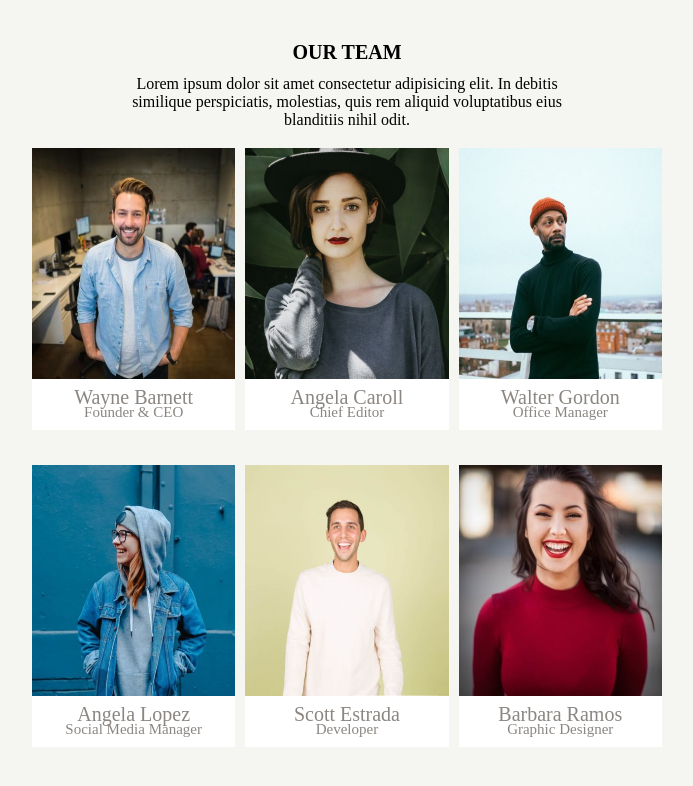
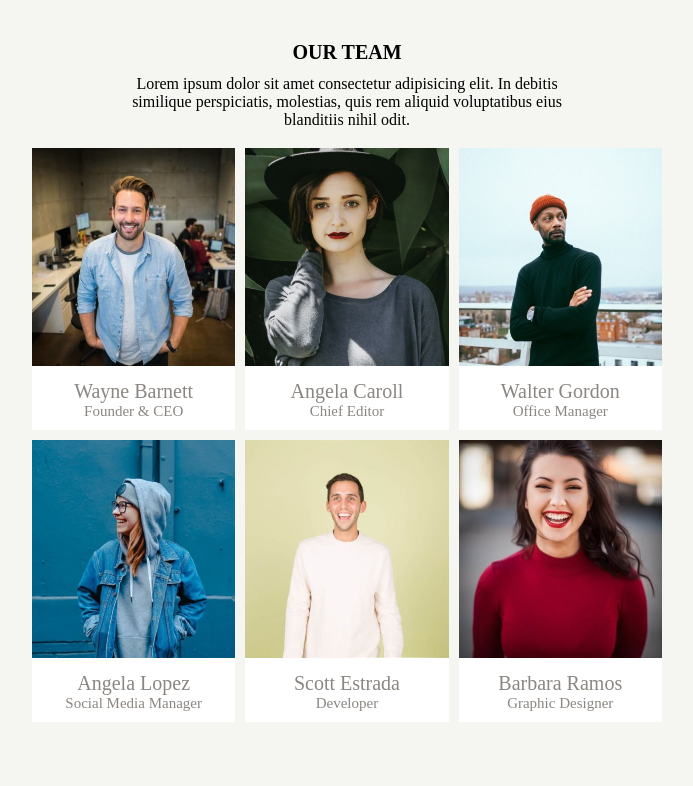
Before and after one commit to IbraChar03/js-our-team, a plain HTML site: page index.html in a window 1280 px wide. Shown: the whole page, without its empty margins (293-986 px from the left). Drawn offline with Linux system fonts and the light colour scheme.

Commit message:
creazione card con js

```diff
--- a/index.html
+++ b/index.html
@@ -18,65 +18,7 @@
     </header>
     <main>
     <div class="container">
-     <div class="row">
-        <div class="card">
-            <div class="img-box" id="box0">
 
-            </div>
-            <div class="name-role">
-                <div class="name" id="name0"></div>
-                <div class="role" id="role0"></div>
-            </div>
-        </div>
-        <div class="card">
-            <div class="img-box" id="box1">
-
-            </div>
-            <div class="name-role">
-                <div class="name" id="name1"></div>
-                <div class="role" id="role1"></div>
-            </div>
-        </div>
-        <div class="card">
-            <div class="img-box" id="box2">
-
-            </div>
-            <div class="name-role">
-                <div class="name" id="name2"></div>
-                <div class="role" id="role2"></div>
-            </div>
-        </div>
-     </div>
-
-     <div class="row">
-        <div class="card">
-            <div class="img-box" id="box3">
-
-            </div>
-            <div class="name-role">
-                <div class="name" id="name3"></div>
-                <div class="role" id="role3"></div>
-            </div>
-        </div>
-        <div class="card">
-            <div class="img-box" id="box4">
-
-            </div>
-            <div class="name-role">
-                <div class="name" id="name4"></div>
-                <div class="role" id="role4"></div>
-            </div>
-        </div>
-        <div class="card">
-            <div class="img-box" id="box5">
-
-            </div>
-            <div class="name-role">
-                <div class="name" id="name5"></div>
-                <div class="role" id="role5"></div>
-            </div>
-        </div>
-     </div>
     </div>
     </main>
     <script src="main.js"></script>
--- a/main.js
+++ b/main.js
@@ -1,3 +1,8 @@
+
+let container=document.querySelector(".container");
+let row=document.createElement("div");
+row.classList.add("row");
+container.append(row);
 
 const listaMembri = [
 
@@ -43,21 +48,35 @@ const listaMembri = [
 for(i = 0; i < listaMembri.length; i++){
 
   let ObjMembri = listaMembri[i];
-    let imgBox = document.getElementById("box" + i);
+  let card=document.createElement("div");
+  card.classList.add("card");
+  row.append(card);
+  let imgBox=document.createElement("div");
+  imgBox.classList.add("img-box");
+  card.append(imgBox);
+  imgBox.setAttribute("id","box" + i)
   let imgElement = document.createElement("img");
   imgElement.classList.add("img-size");
   imgElement.src = ObjMembri.foto;
   imgBox.append(imgElement);
 
+  let nameRole=document.createElement("div");
+  nameRole.classList.add("name-role");
+  card.append(nameRole);
 
-    let nameBox = document.getElementById("name" + i);
+  let nameBox=document.createElement("div");
+  nameRole.append(nameBox);
+  nameBox.classList.add("name");
+  nameBox.setAttribute("id","name" + i)
   let nameElement = document.createElement("div");
   nameElement.innerHTML = ObjMembri.nome;
   nameElement.classList.add("name-class");
   nameBox.append(nameElement);
 
-
-    let roleBox = document.getElementById("role" + i);
+  let roleBox=document.createElement("div");
+  roleBox.classList.add("role");
+  nameRole.append(roleBox);
+  roleBox.setAttribute("id","role" + i)
   let roleElement = document.createElement("div");
   roleElement.innerHTML = ObjMembri.ruolo;
   roleElement.classList.add("role-class");
--- a/style.css
+++ b/style.css
@@ -49,15 +49,16 @@ main{
 }
 .container{
     width: 50%;
-    height: 90%;
+     height: 90%;
     /* background-color: aqua; */
 }
 .row{
-    height: 50%;
+    /* height: 50%; */
     width: 100%;
     /* background-color: brown; */
     margin-bottom: 20px;
     display: flex;
+    flex-wrap: wrap;
 }
 .card{
     height: 95%;
```
Lines whose indentation alone changed are shown as unchanged.
